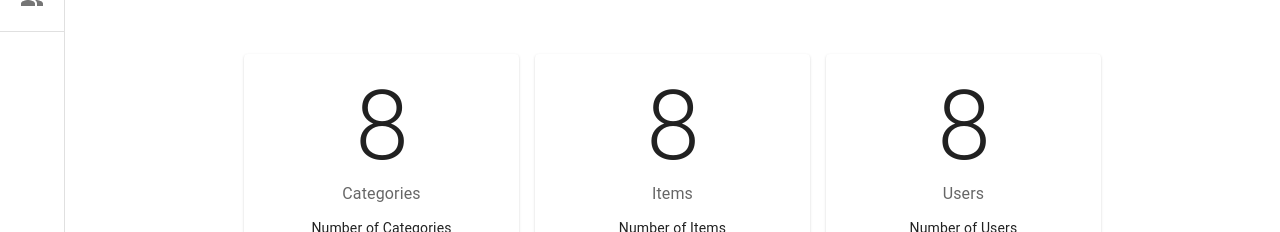
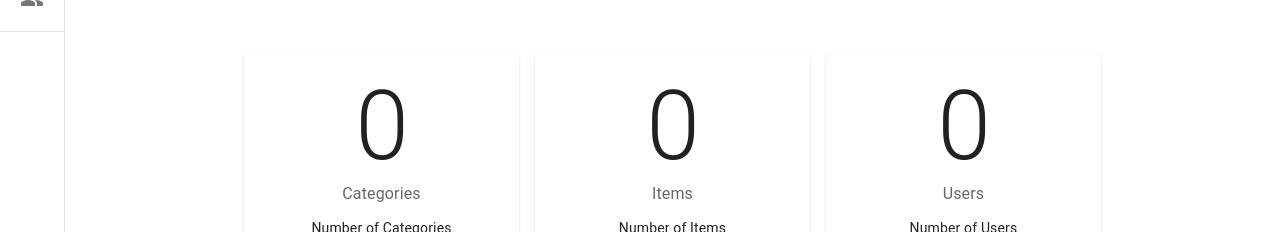
Before and after one commit to JunaidKhan444/Inventory-Management-ReduxReact, a React (Vite) app in the folder inventory-management/: page / in a window 1280 px wide. Both pictures are taken after a click on the item "Dashboard". Shown: the part 242-474 px from the top of the page. Built offline with nearby package versions, Linux system fonts and the light colour scheme; no server answers.

Commit message:
Dashboard Counting Added

```diff
--- a/inventory-management/src/components/Dashboard.jsx
+++ b/inventory-management/src/components/Dashboard.jsx
@@ -30,6 +30,8 @@ const Item = styled(Paper)(({ theme }) => ({
 export default function Dashboard() {
 
     const userState = useSelector(state => state.user);
+    const itemState = useSelector(state => state.item);
+    const userCategory = useSelector(state => state.category);
     console.log(userState.users);
      console.log("HEllo")
     return (
@@ -40,7 +42,7 @@ export default function Dashboard() {
                     <Card sx={{ minWidth: 275 }}>
                         <CardContent>
                             <Typography variant="h1" component="div">
-                                8
+                                {userState.users.length}
                             </Typography>
                             <Typography sx={{ mb: 1.5 }} color="text.secondary">
                                 Categories
@@ -57,7 +59,7 @@ export default function Dashboard() {
                     <Card sx={{ minWidth: 275 }}>
                         <CardContent>
                             <Typography variant="h1" component="div">
-                                8
+                            {itemState.items.length}
                             </Typography>
                             <Typography sx={{ mb: 1.5 }} color="text.secondary">
                                 Items
@@ -74,7 +76,7 @@ export default function Dashboard() {
                     <Card sx={{ minWidth: 275 }}>
                         <CardContent>
                             <Typography variant="h1" component="div">
-                                8
+                            {userCategory.categories.length}
                             </Typography>
                             <Typography sx={{ mb: 1.5 }} color="text.secondary">
                                 Users
--- a/inventory-management/src/components/Items.jsx
+++ b/inventory-management/src/components/Items.jsx
@@ -62,10 +62,10 @@ const Items = () => {
     const deleteItem = (id) =>{
         dispatch(removeItem(id));
     };
-    // const editItem = (uuid) => {
-    //     let data = state.items.filter(u=> u.uuid === uuid)
-    //     setItem({ ...item, name: da })
-    // };
+    const editItem = (uuid) => {
+        let data = state.items.filter(u=> u.uuid === uuid)
+        console.log(data);
+    };
     return (
 
         <div>
@@ -96,7 +96,7 @@ const Items = () => {
                                                 sx={{ '&:last-child td, &:last-child th': { border: 0 } }}
                                             >
                                                 <TableCell component="th" scope="row">
-                                                    {row.categoryUuid}
+                                                    {row.uuid}
                                                 </TableCell>
                                                 <TableCell align="right">{row.name}</TableCell>
                                                 <TableCell align="right">{row.quantity}</TableCell>
```
